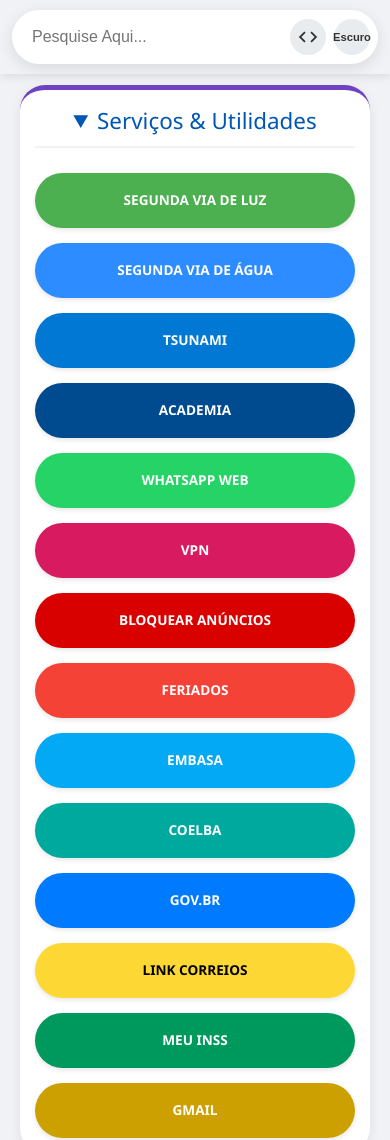
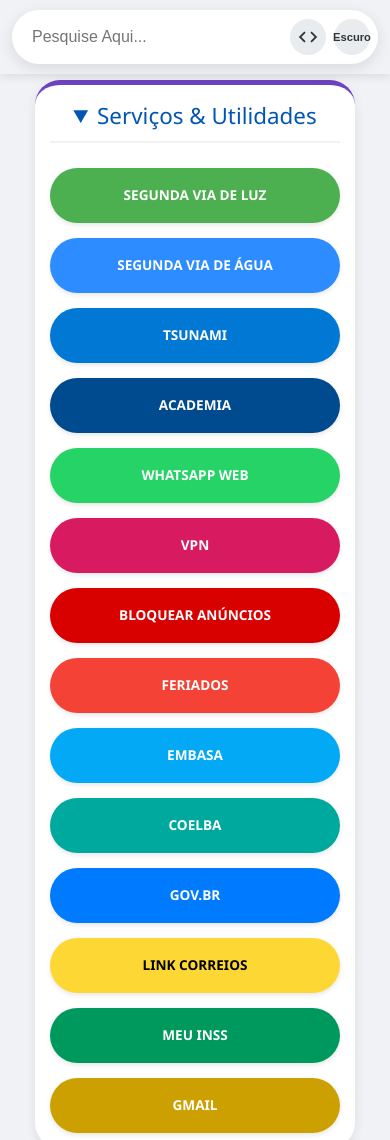
Before and after one commit to r8402/tt, a plain HTML site: page index.html in a window 390 px wide. Shown: the top 1140 px of the page. Drawn offline with Linux system fonts and the light colour scheme.

Commit message:
Update index.html

```diff
--- a/index.html
+++ b/index.html
@@ -17,10 +17,12 @@
             color: #333;
             display: flex;
             flex-direction: column;
-            align-items: center;
+            /* align-items: center; REMOVIDO PARA PERMITIR EXPANSÃO LATERAL */
             padding: 20px 20px 120px 20px;
             transition: background-color .3s ease, color .3s ease;
             position: relative;
+            width: 100%; /* ADICIONADO PARA OCUPAR A LARGURA TOTAL */
+            box-sizing: border-box; /* ADICIONADO PARA INCLUIR PADDING NA LARGURA */
         }
         body.no-scroll, body.modal-open {
             overflow: hidden;
@@ -211,9 +213,11 @@
             display: grid;
             grid-template-columns: repeat(auto-fit, minmax(280px, 1fr));
             gap: 30px;
-            max-width: 1200px;
+            max-width: 100%; /* ALTERADO PARA PERMITIR EXPANSÃO */
             margin: 75px auto 30px auto; /* Adiciona margem superior para compensar a barra fixa */
-            width: 100%;
+            width: calc(100% - 40px); /* Ajusta a largura para levar em conta o padding do body */
+            padding: 0; /* REMOVIDO PADDING AQUI, JÁ ESTÁ NO BODY */
+            box-sizing: border-box; /* Garante que o padding e border sejam incluídos na largura */
         }
         .color-category {
             background-color: #ffffff;
@@ -543,6 +547,10 @@
             .category-container {
                 grid-template-columns: 1fr;
                 margin-top: 65px; /* Ajusta a margem superior para mobile */
+                width: calc(100% - 40px); /* Mantém o padding lateral */
+            }
+            body {
+                padding: 15px; /* Ajusta o padding para telas menores */
             }
             .color-category {
                 padding: 15px;
```
